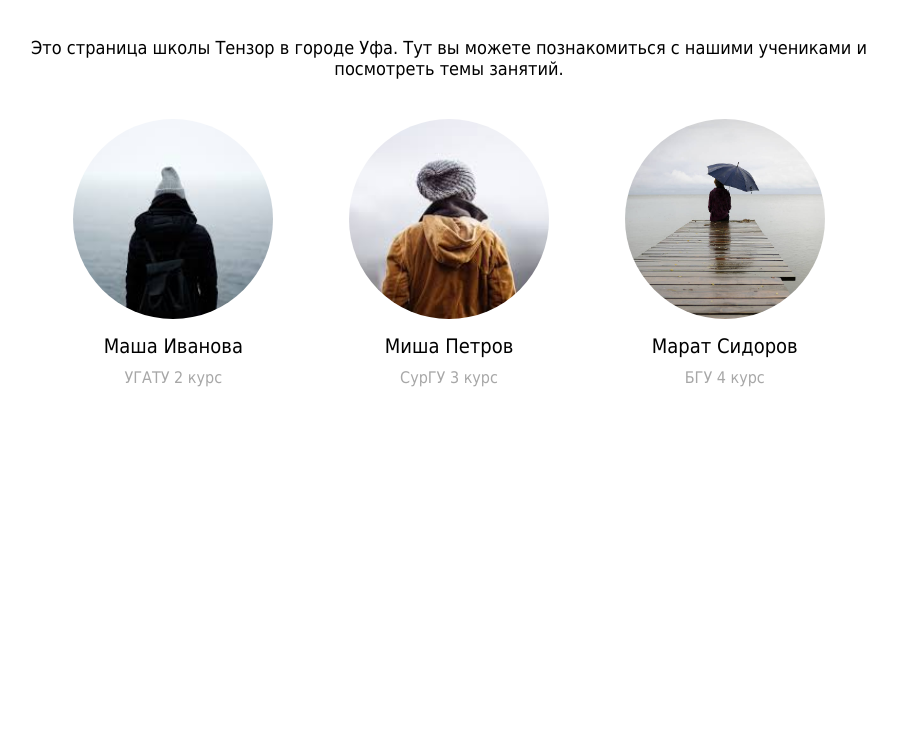
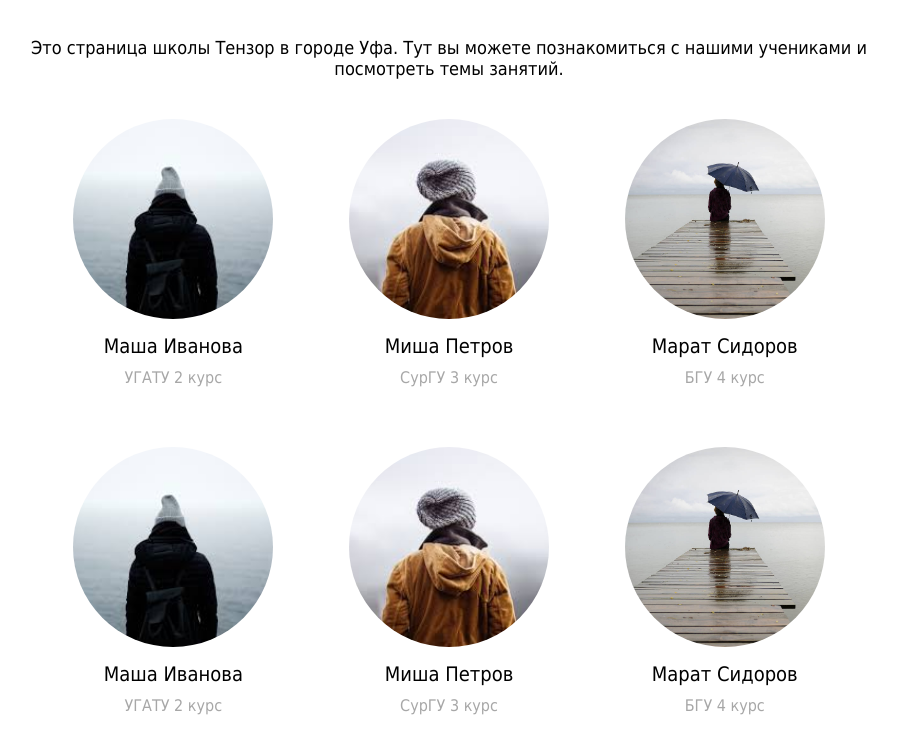
Before and after one commit to MrVerturn/TensorSchool, a plain HTML site: page les11/index.html in a window 1280 px wide. Shown: the part 100-854 px from the top of the page, without its empty margins (191-1088 px from the left). Before the commit the page ends 800 px from the top, so only its background shows below. Drawn offline with Linux system fonts and the light colour scheme.

Commit message:
new homework

```diff
--- a/les11/index.html
+++ b/les11/index.html
@@ -27,6 +27,21 @@
 			<p class="name" title="Марат Сидоров">Марат Сидоров</p>
 			<p class="sub-text" title="Вуз курс">БГУ 4 курс</p>
 		</div>
+		<div class="card">
+			<img src="img/ava1.jpg" alt="Маша Иванова">
+			<p class="name" title="Маша Иванова">Маша Иванова</p>
+			<p class="sub-text" title="Вуз курс">УГАТУ 2 курс</p>
+		</div>
+		<div class="card">
+			<img src="img/ava0.jpg" alt="Миша Петров">
+			<p class="name" title="Миша Петров">Миша Петров</p>
+			<p class="sub-text" title="Вуз курс">СурГУ 3 курс</p>
+		</div>
+		<div class="card">
+			<img src="img/ava2.jpg" alt="Аватар Василий Иванов">
+			<p class="name" title="Марат Сидоров">Марат Сидоров</p>
+			<p class="sub-text" title="Вуз курс">БГУ 4 курс</p>
+		</div>
 	</main>
 </body>
 </html>
```
